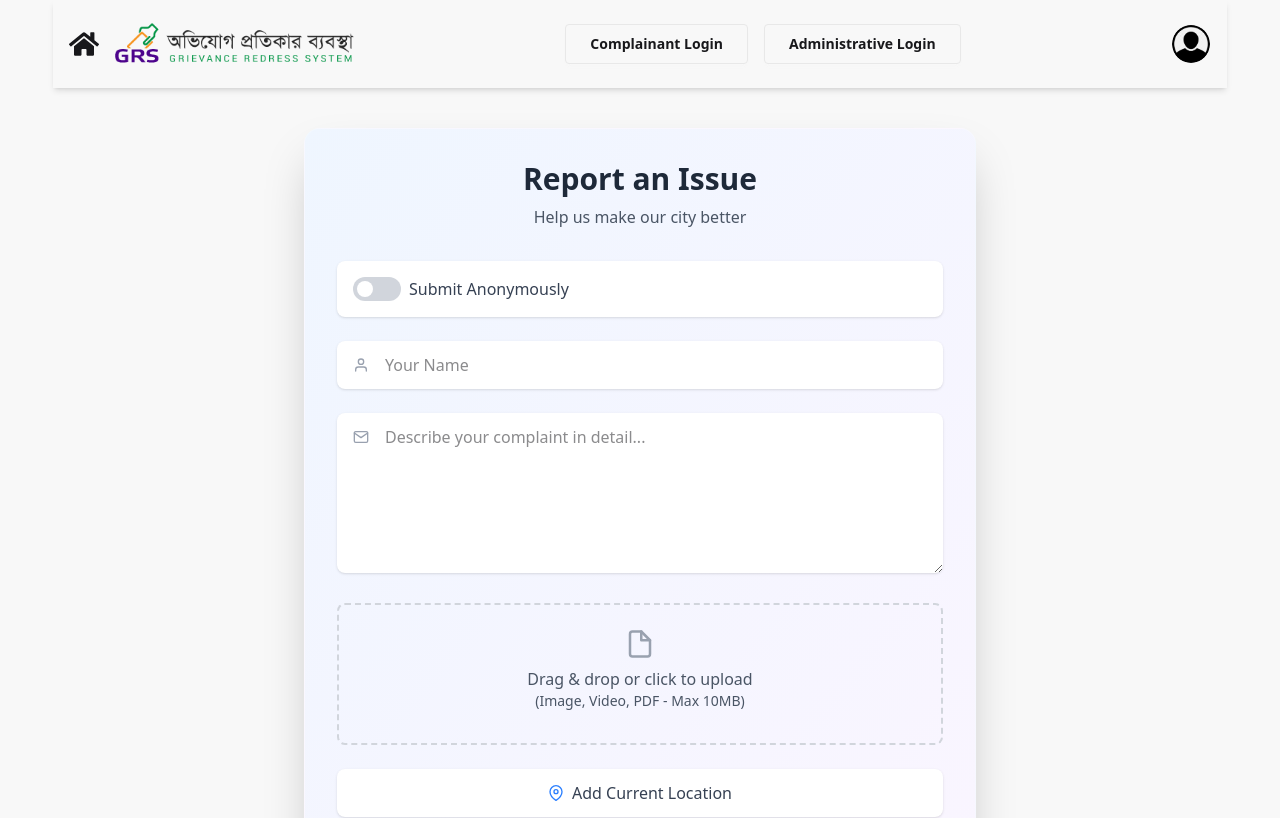
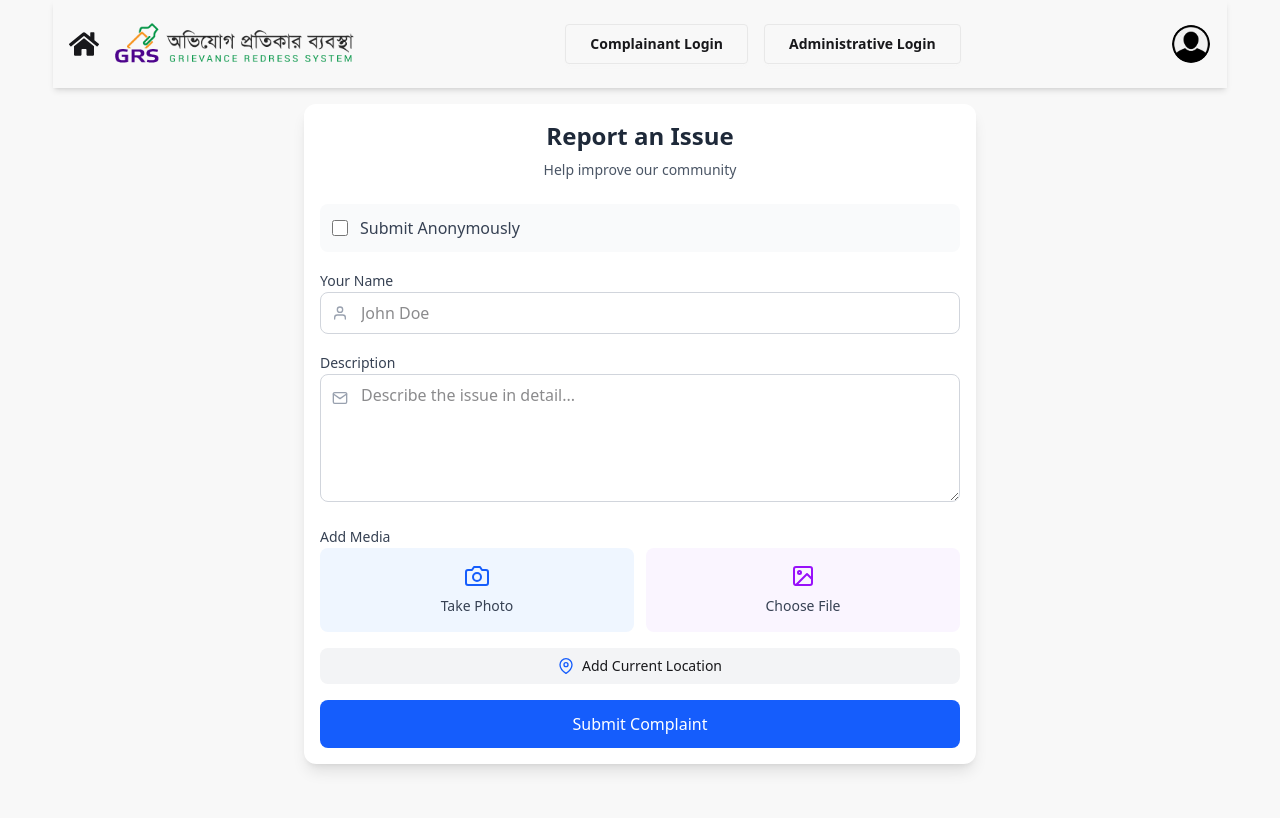
Before and after one commit to Maptaul/Grievance-, a React (Vite) app: page /submit-complaint in a window 1280 px wide. Shown: the top 818 px of the page. Built offline with nearby package versions, Linux system fonts and the light colour scheme.

Commit message:
logo change

```diff
--- a/src/pages/SubmitComplaint.jsx
+++ b/src/pages/SubmitComplaint.jsx
@@ -1,5 +1,13 @@
-import React, { useState } from "react";
-import { FiFile, FiMail, FiMapPin, FiUser, FiX } from "react-icons/fi";
+import React, { useRef, useState } from "react";
+import {
+  FiCamera,
+  FiFile,
+  FiImage,
+  FiMail,
+  FiMapPin,
+  FiUser,
+  FiX,
+} from "react-icons/fi";
 import Swal from "sweetalert2";
 
 const SubmitComplaint = () => {
@@ -8,9 +16,41 @@ const SubmitComplaint = () => {
   const [description, setDescription] = useState("");
   const [file, setFile] = useState(null);
   const [location, setLocation] = useState(null);
+  const fileInputRef = useRef(null);
+  const cameraInputRef = useRef(null);
 
   const handleFileChange = (e) => {
-    setFile(e.target.files[0]);
+    const selectedFile = e.target.files[0];
+    if (!selectedFile) return;
+
+    // File validation
+    const validTypes = [
+      "image/jpeg",
+      "image/png",
+      "video/mp4",
+      "application/pdf",
+    ];
+    const maxSize = 10 * 1024 * 1024; // 10MB
+
+    if (!validTypes.includes(selectedFile.type)) {
+      Swal.fire({
+        icon: "error",
+        title: "Invalid File Type",
+        text: "Please upload JPEG, PNG, MP4, or PDF files",
+      });
+      return;
+    }
+
+    if (selectedFile.size > maxSize) {
+      Swal.fire({
+        icon: "error",
+        title: "File Too Large",
+        text: "Maximum file size is 10MB",
+      });
+      return;
+    }
+
+    setFile(selectedFile);
   };
 
   const getLocation = () => {
@@ -23,10 +63,10 @@ const SubmitComplaint = () => {
           });
           Swal.fire({
             icon: "success",
-            title: "Location Captured",
+            title: "Location Captured!",
             text: `Latitude: ${position.coords.latitude.toFixed(
               4
-            )}, Longitude: ${position.coords.longitude.toFixed(4)}`,
+            )}\nLongitude: ${position.coords.longitude.toFixed(4)}`,
             timer: 2000,
             showConfirmButton: false,
           });
@@ -35,39 +75,62 @@ const SubmitComplaint = () => {
           Swal.fire({
             icon: "error",
             title: "Location Error",
-            text: "Could not retrieve your location.",
+            text: "Please enable location services to continue",
           });
-          console.error("Error getting location:", error);
+          console.error("Location error:", error);
         }
       );
     } else {
       Swal.fire({
         icon: "error",
         title: "Unsupported Feature",
-        text: "Geolocation is not supported by your browser.",
+        text: "Geolocation is not supported by your device",
       });
     }
   };
 
   const handleSubmit = (e) => {
     e.preventDefault();
+
+    if (!description.trim()) {
+      Swal.fire({
+        icon: "error",
+        title: "Missing Information",
+        text: "Please provide a description of your complaint",
+      });
+      return;
+    }
+
     const complaintData = {
       name: isAnonymous ? "Anonymous" : name,
       description,
       file,
       location,
+      timestamp: new Date().toISOString(),
     };
 
-    console.log("Submitted Complaint:", complaintData);
+    console.log("Submitted complaint:", complaintData);
 
+    // Show success message
     Swal.fire({
       icon: "success",
       title: "Complaint Submitted!",
-      text: "Your complaint has been successfully recorded.",
-      showConfirmButton: true,
+      html: `
+        <div class="text-left">
+          <p>We've received your complaint and will process it shortly.</p>
+          ${
+            location
+              ? `<p class="mt-2">Location: ${location.latitude.toFixed(
+                  4
+                )}, ${location.longitude.toFixed(4)}</p>`
+              : ""
+          }
+        </div>
+      `,
+      confirmButtonColor: "#3B82F6",
     });
 
-    // Reset form after submission
+    // Reset form
     setName("");
     setDescription("");
     setFile(null);
@@ -76,126 +139,143 @@ const SubmitComplaint = () => {
   };
 
   return (
-    <div className="max-w-2xl mx-auto my-10 p-8 bg-gradient-to-br from-blue-50 to-purple-50 shadow-2xl rounded-2xl border border-white/20">
-      <div className="text-center mb-8">
-        <h2 className="text-3xl font-bold text-gray-800 mb-2">
+    <div className="max-w-2xl mx-auto my-4 p-4 bg-white rounded-xl shadow-lg">
+      <div className="text-center mb-6">
+        <h1 className="text-2xl font-bold text-gray-800 mb-2">
           Report an Issue
-        </h2>
-        <p className="text-gray-600">Help us make our city better</p>
+        </h1>
+        <p className="text-gray-600 text-sm">Help improve our community</p>
       </div>
 
-      <form onSubmit={handleSubmit} className="space-y-6">
+      <form onSubmit={handleSubmit} className="space-y-4">
         {/* Anonymous Toggle */}
-        <div className="flex items-center gap-4 p-4 bg-white rounded-lg shadow-sm">
-          <label className="flex items-center gap-2 cursor-pointer">
-            <div className="relative">
+        <div className="bg-gray-50 p-3 rounded-lg">
+          <label className="flex items-center gap-3">
             <input
               type="checkbox"
               checked={isAnonymous}
-                onChange={() => setIsAnonymous(!isAnonymous)}
-                className="sr-only"
+              onChange={(e) => setIsAnonymous(e.target.checked)}
+              className="w-4 h-4 text-blue-600 rounded focus:ring-blue-500"
             />
-              <div
-                className={`w-12 h-6 rounded-full transition-colors ${
-                  isAnonymous ? "bg-blue-500" : "bg-gray-300"
-                }`}
-              >
-                <div
-                  className={`absolute top-1 w-4 h-4 bg-white rounded-full transform transition-transform ${
-                    isAnonymous ? "translate-x-6" : "translate-x-1"
-                  }`}
-                ></div>
-              </div>
-            </div>
             <span className="text-gray-700 font-medium">
               Submit Anonymously
             </span>
           </label>
         </div>
 
-        {/* Name Input */}
+        {/* Name Field */}
         {!isAnonymous && (
+          <div className="space-y-1">
+            <label className="text-sm font-medium text-gray-700">
+              Your Name
+            </label>
             <div className="relative">
-            <FiUser className="absolute top-4 left-4 text-gray-400" />
+              <FiUser className="absolute left-3 top-1/2 transform -translate-y-1/2 text-gray-400" />
               <input
                 type="text"
-              placeholder="Your Name"
                 value={name}
                 onChange={(e) => setName(e.target.value)}
-              className="w-full pl-12 pr-4 py-3 border-0 rounded-lg bg-white shadow-sm focus:ring-2 focus:ring-blue-500 focus:outline-none"
+                placeholder="John Doe"
+                className="w-full pl-10 pr-4 py-2 border border-gray-300 rounded-lg focus:ring-2 focus:ring-blue-500 focus:border-blue-500"
                 required
               />
             </div>
+          </div>
         )}
 
-        {/* Description */}
+        {/* Description Field */}
+        <div className="space-y-1">
+          <label className="text-sm font-medium text-gray-700">
+            Description
+          </label>
           <div className="relative">
-          <FiMail className="absolute top-4 left-4 text-gray-400" />
+            <FiMail className="absolute left-3 top-4 text-gray-400" />
             <textarea
-            placeholder="Describe your complaint in detail..."
               value={description}
               onChange={(e) => setDescription(e.target.value)}
-            className="w-full pl-12 pr-4 py-3 border-0 rounded-lg bg-white shadow-sm focus:ring-2 focus:ring-blue-500 focus:outline-none h-40"
+              placeholder="Describe the issue in detail..."
+              className="w-full pl-10 pr-4 py-2 border border-gray-300 rounded-lg focus:ring-2 focus:ring-blue-500 focus:border-blue-500 h-32"
               required
             />
           </div>
+        </div>
 
-        {/* File Upload */}
-        <div className="border-2 border-dashed border-gray-300 rounded-lg p-6 text-center hover:border-blue-500 transition-colors">
-          <label className="cursor-pointer">
+        {/* Media Upload Section */}
         <div className="space-y-2">
-              <FiFile className="inline-block text-3xl text-gray-400" />
-              <div className="text-gray-600">
-                {file ? (
-                  <div className="flex items-center justify-center gap-2">
-                    <span>{file.name}</span>
+          <label className="text-sm font-medium text-gray-700">Add Media</label>
+          <div className="grid grid-cols-2 gap-3">
+            <button
+              type="button"
+              onClick={() => cameraInputRef.current.click()}
+              className="flex flex-col items-center justify-center p-4 bg-blue-50 rounded-lg hover:bg-blue-100 transition-colors"
+            >
+              <FiCamera className="w-6 h-6 text-blue-600 mb-2" />
+              <span className="text-sm text-gray-700">Take Photo</span>
+            </button>
+
+            <button
+              type="button"
+              onClick={() => fileInputRef.current.click()}
+              className="flex flex-col items-center justify-center p-4 bg-purple-50 rounded-lg hover:bg-purple-100 transition-colors"
+            >
+              <FiImage className="w-6 h-6 text-purple-600 mb-2" />
+              <span className="text-sm text-gray-700">Choose File</span>
+            </button>
+          </div>
+
+          {/* Hidden Inputs */}
+          <input
+            type="file"
+            ref={cameraInputRef}
+            accept="image/*"
+            capture="environment"
+            onChange={handleFileChange}
+            className="hidden"
+          />
+          <input
+            type="file"
+            ref={fileInputRef}
+            accept="image/*, video/*, application/pdf"
+            onChange={handleFileChange}
+            className="hidden"
+          />
+
+          {/* File Preview */}
+          {file && (
+            <div className="p-3 bg-gray-50 rounded-lg flex items-center justify-between">
+              <div className="flex items-center gap-2">
+                <FiFile className="text-gray-500" />
+                <span className="text-sm font-medium">{file.name}</span>
+              </div>
               <button
                 type="button"
                 onClick={() => setFile(null)}
                 className="text-red-500 hover:text-red-600"
               >
-                      <FiX />
+                <FiX className="w-5 h-5" />
               </button>
             </div>
-                ) : (
-                  <>
-                    <p className="font-medium">
-                      Drag & drop or click to upload
-                    </p>
-                    <p className="text-sm">(Image, Video, PDF - Max 10MB)</p>
-                  </>
           )}
-              </div>
-              <input
-                type="file"
-                accept="image/*,video/*,.pdf"
-                onChange={handleFileChange}
-                className="hidden"
-              />
-            </div>
-          </label>
         </div>
 
         {/* Location Section */}
-        <div className="space-y-4">
+        <div className="space-y-2">
           <button
             type="button"
             onClick={getLocation}
-            className="w-full flex items-center justify-center gap-2 bg-white text-gray-700 px-6 py-3 rounded-lg shadow-sm hover:shadow-md transition-all"
+            className="w-full flex items-center justify-center gap-2 py-2 px-4 bg-gray-100 hover:bg-gray-200 rounded-lg transition-colors"
           >
-            <FiMapPin className="text-blue-500" />
+            <FiMapPin className="text-blue-600" />
+            <span className="text-sm font-medium">
               {location ? "Update Location" : "Add Current Location"}
+            </span>
           </button>
 
           {location && (
-            <div className="p-4 bg-white rounded-lg shadow-sm">
-              <p className="text-sm font-medium text-gray-700">
-                <FiMapPin className="inline-block mr-2 text-blue-500" />
-                Location captured:{" "}
-                <span className="text-green-600">
-                  {location.latitude.toFixed(4)},{" "}
-                  {location.longitude.toFixed(4)}
-                </span>
+            <div className="p-3 bg-gray-50 rounded-lg">
+              <p className="text-sm text-gray-600">
+                <FiMapPin className="inline mr-2 text-blue-600" />
+                {location.latitude.toFixed(4)}, {location.longitude.toFixed(4)}
               </p>
             </div>
           )}
@@ -204,9 +284,9 @@ const SubmitComplaint = () => {
         {/* Submit Button */}
         <button
           type="submit"
-          className="w-full bg-gradient-to-r from-blue-500 to-purple-600 text-white py-4 rounded-lg font-semibold shadow-lg hover:shadow-xl transform transition hover:scale-[1.01]"
+          className="w-full py-3 bg-blue-600 hover:bg-blue-700 text-white rounded-lg font-medium transition-colors"
         >
-          Submit Report
+          Submit Complaint
         </button>
       </form>
     </div>
```
Also changed, not shown: 1 other file (tests, documents, lock files or other folders). Lines whose indentation alone changed are shown as unchanged.
